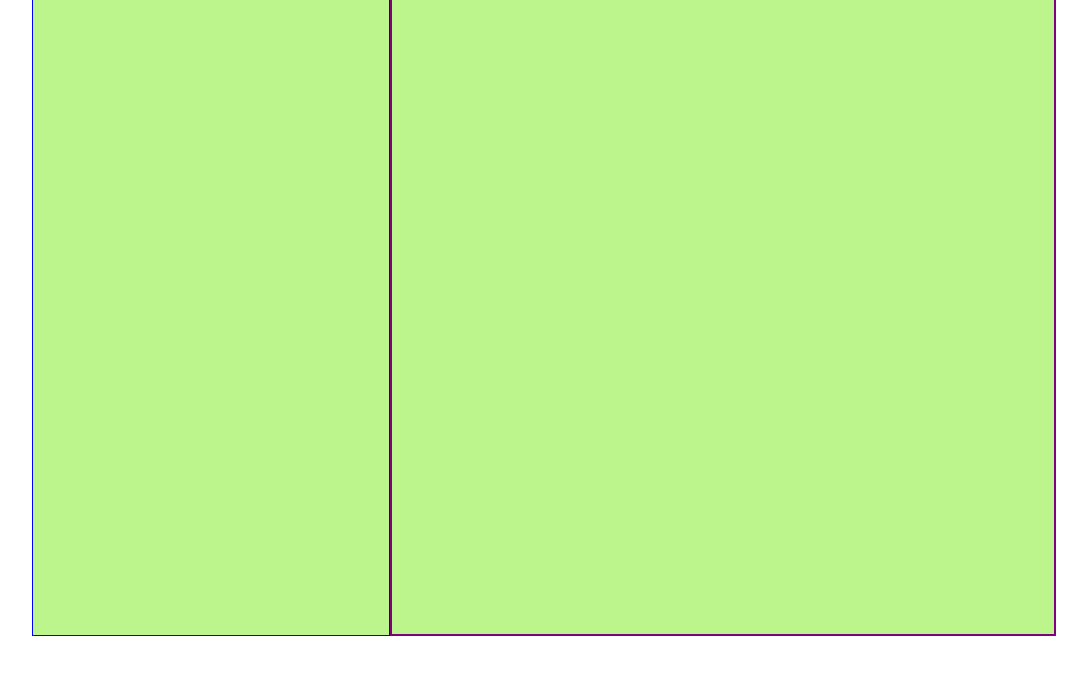
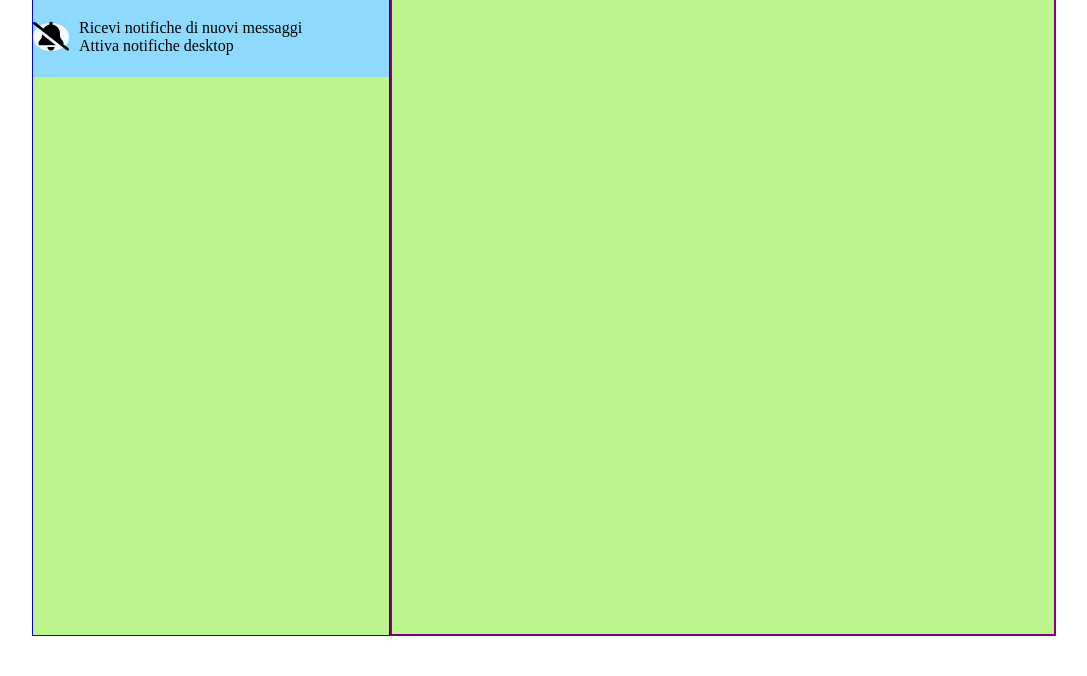
Before and after one commit to AlessandroRamoni/vue-boolzapp, a plain HTML site: page index.html in a window 1280 px wide. Shown: the part 124-800 px from the top of the page, without its empty margins (96-1183 px from the left). Drawn offline with nearby package versions, Linux system fonts and the light colour scheme.

Commit message:
create notices

```diff
--- a/css/style.css
+++ b/css/style.css
@@ -112,12 +112,12 @@ header{
     justify-content: space-between;
     align-items: center;
     background-color: #eaeaea;
+    height: 10vh;
 }
 
 .contenitore-immagine{
     display: flex;
     align-items: center;
-
 }
 
 .contenitore-icone span i{
@@ -127,3 +127,30 @@ header{
 .contenitore-icone span i:first-child{
     margin-right: 10px;
 }
+
+#contenitore-notifiche{
+    background-color: #8edafc;
+    height: 10vh;
+    display: flex;
+    justify-content: flex-start;
+    align-items: center;
+}
+
+#contenitore-notifiche i{
+    font-size: 1.8em;
+    background-color: #f2fbff;
+    border-radius: 50%;
+
+}
+
+#notifiche #contenitore-notifiche p{
+    display: inline-block;
+}
+
+#notifiche #contenitore-notifiche a{
+    display: inline-block;
+}
+
+#testo-notifiche{
+    margin-left: 10px;
+}
--- a/index.html
+++ b/index.html
@@ -31,7 +31,16 @@
                         <span><i class="fa-solid fa-ellipsis-vertical"></i></span>
                     </div>
                 </header>
-                <div id="notifiche"></div>
+                <div id="notifiche">
+                    <div id="contenitore-notifiche">
+                        <div id="icona-silenziosa"> <i class="fa-solid fa-bell-slash"></i>
+                        </div>
+                        <div id="testo-notifiche">
+                            <p>Ricevi notifiche di nuovi messaggi</p>
+                            <a href="#">Attiva notifiche desktop</a>
+                        </div>
+                    </div>
+                </div>
                 <div id="cerca"></div>
                 <div id="rubrica"></div>
             </div>
```
